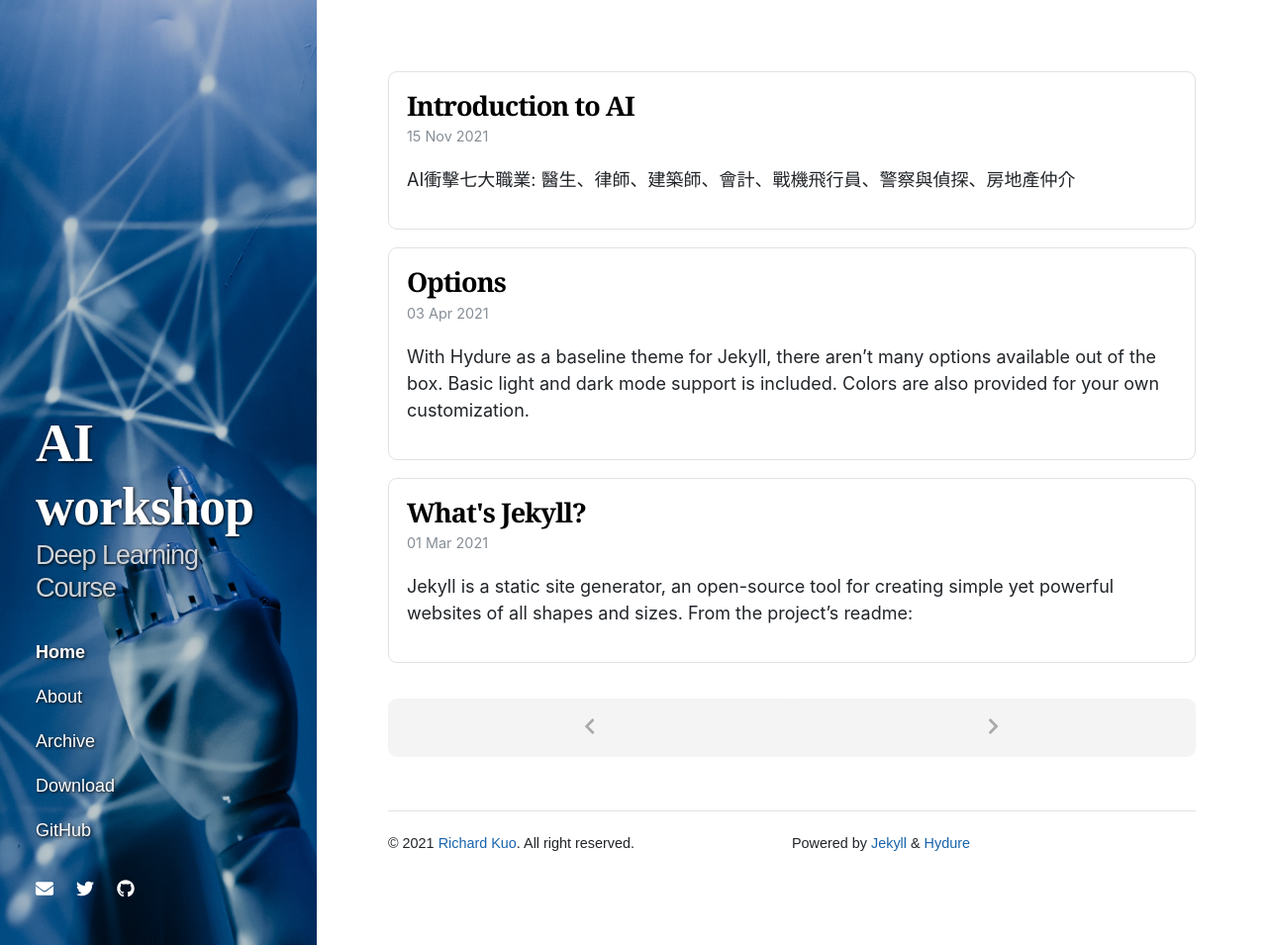
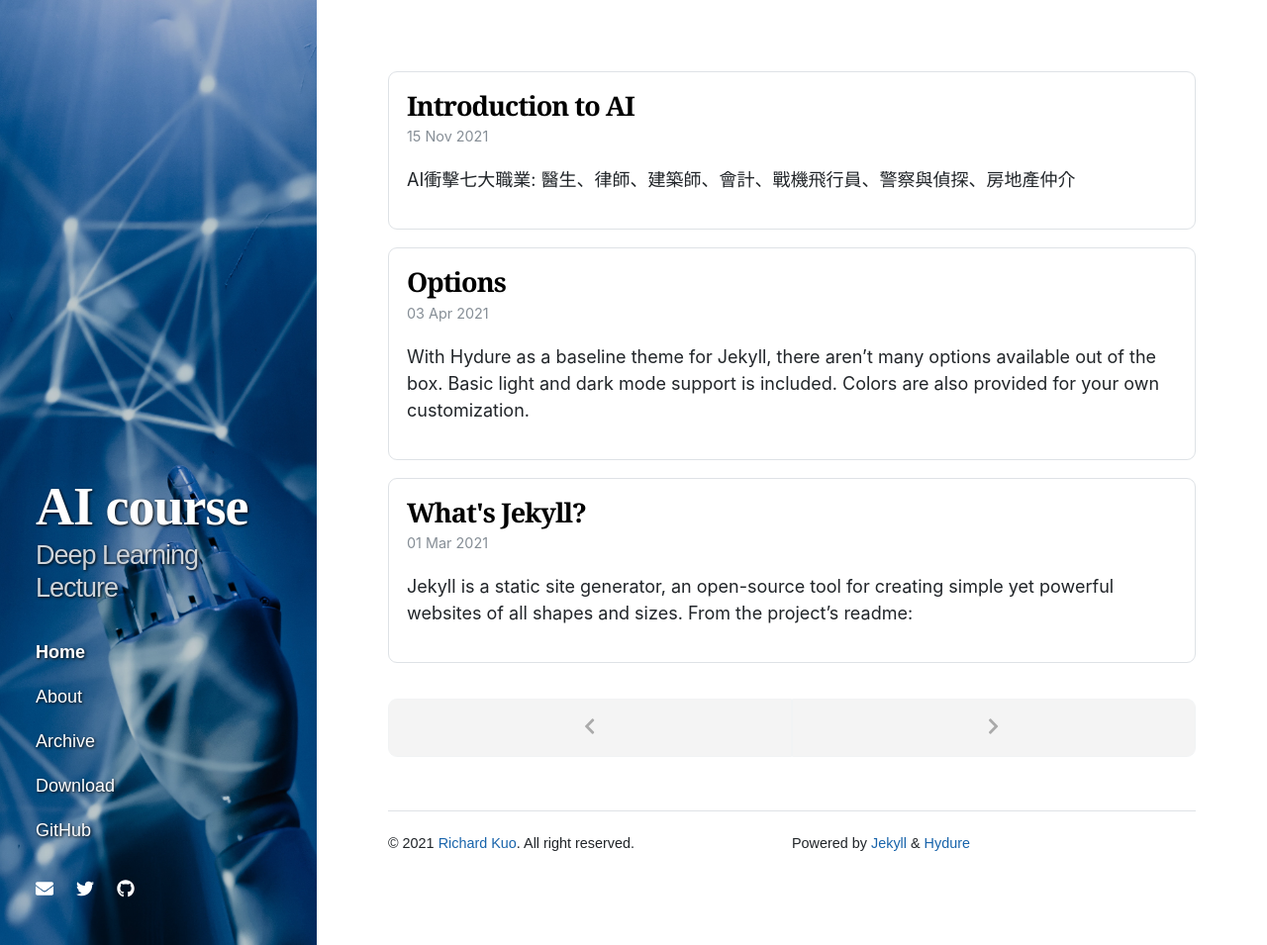
Before and after one commit to zivong/jekyll-theme-hydure, a Jekyll site: the page built from index.html, in a window 1280 px wide and 955 px high. Shown: the whole window at 99% size. Built offline with Jekyll 4.4.1, drawn with Linux system fonts in a browser that asks for light colours; nearby versions of some CDN libraries; the list of posts is cut into pages by our own code.

Commit message:
Update _config.yml

```diff
--- a/_config.yml
+++ b/_config.yml
@@ -1,5 +1,5 @@
-title: AI workshop
-tagline: Deep Learning Course
+title: AI course
+tagline: Deep Learning Lecture
 
 author:
   name: Richard Kuo
```
